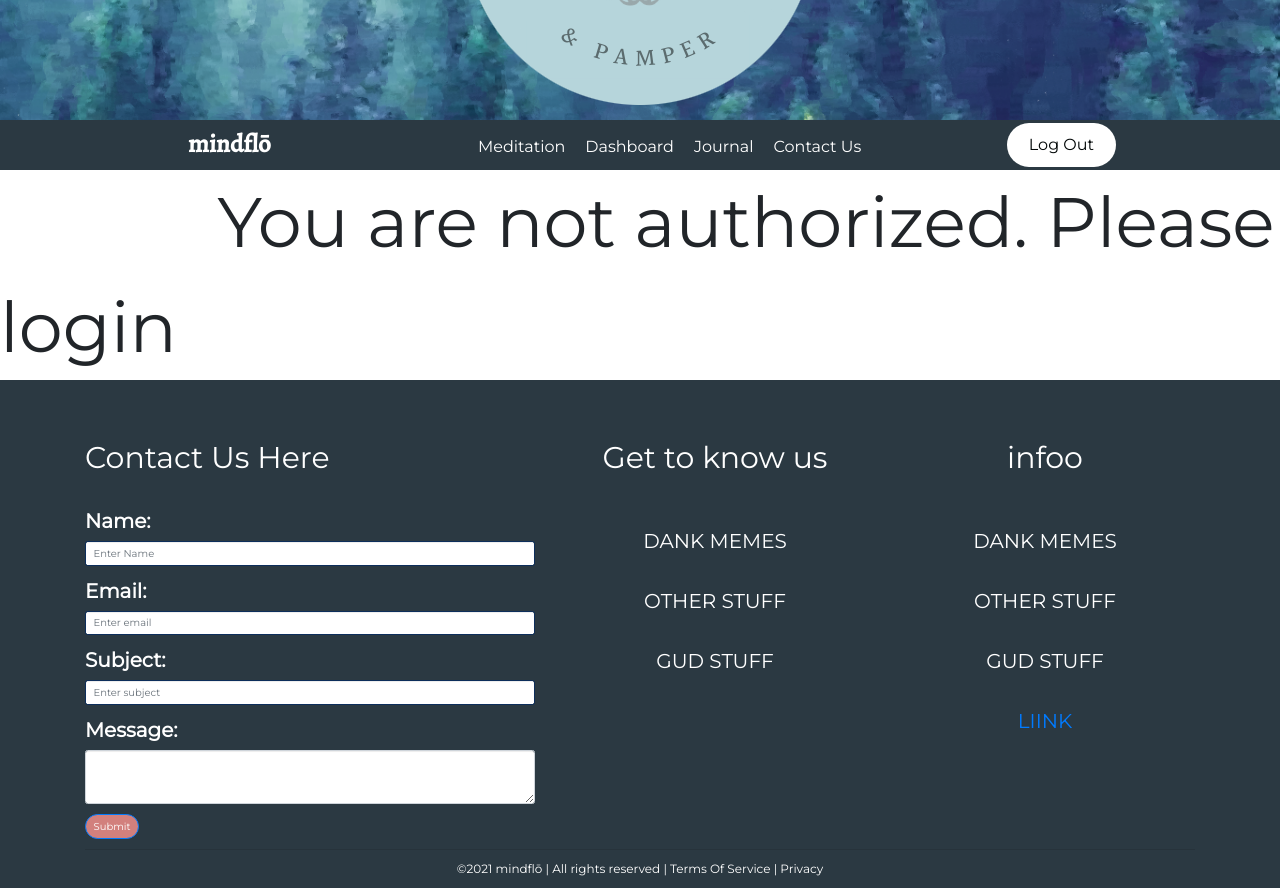
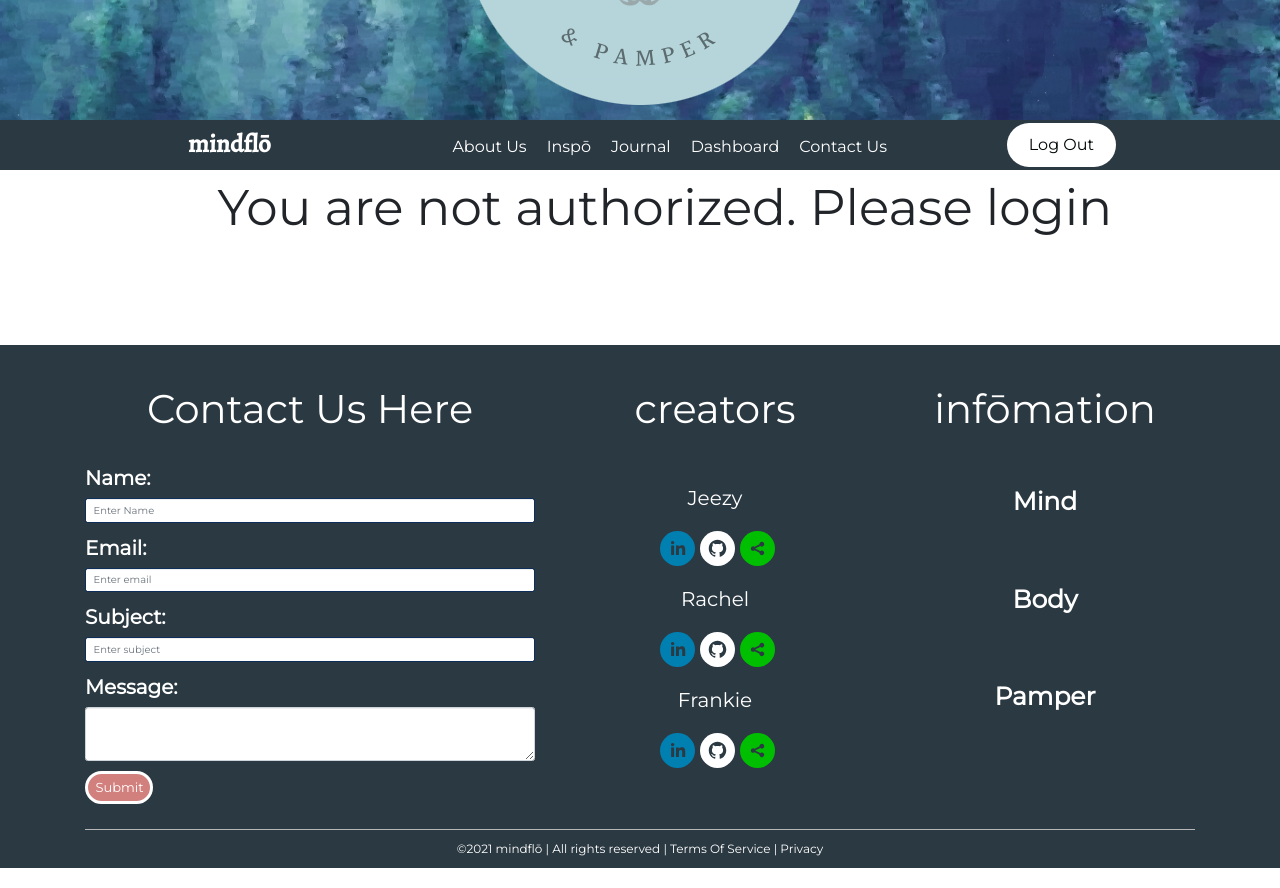
Before and after one commit to youjmi/mindflo, a React (Create React App) app in the folder client/: page / in a window 1280 px wide. Shown: the part 260-1148 px from the top of the page. Built offline with nearby package versions, Linux system fonts and the light colour scheme; no server answers; sample sign-in values are in the browser's storage.

Commit message:
working on final touches/functionality

```diff
--- a/client/src/components/ContactForm/style.css
+++ b/client/src/components/ContactForm/style.css
@@ -4,8 +4,27 @@ button.contactBtn.btn.btn-primary{
     margin: 0;
     position: relative;
     border-radius: 50px;
-    width: 12%;
+    width: 15%;
     height: 15%;
+    border: 3px solid white;
+    font-size: 13px;
+
+
+
+  }
+
+  .contactBtn:hover{
+    /* background-color: white;
+    border-radius: 50%;
+    border: 3px solid white; */
+    transition-duration: 0.4s;
+    transform: scale(1.1);
+    transition: all 0.2s ease-in-out;
+    /* background-color: #b6d5db; */
+    border-radius : 50px;
+    text-decoration:none;
+    font-size: 15px;
+
   }
 
   input#formBasicEmail.form-control {
--- a/client/src/components/Dropdown/index.js
+++ b/client/src/components/Dropdown/index.js
@@ -1,5 +1,5 @@
 import React, { useState, useEffect } from "react";
-import { Form, InputGroup, FormControl,  } from "react-bootstrap"
+import { Form, InputGroup, FormControl, Button  } from "react-bootstrap"
 import API from "../../utils/dashboard"
 import "./style.css";
 
@@ -194,9 +194,9 @@ const Dropdown = () => {
                             value={isMood}
                         />
                     </InputGroup>
-                    <button className="" style={{fontSize:12}}  onClick={submitDashboard}  > {/*onClick={this.onButtonClick}*/}
+                    <Button className="" style={{fontSize:12}}  onClick={submitDashboard}  > {/*onClick={this.onButtonClick}*/}
                    Submit
-                   </button>
+                   </Button>
                 </div>
                 : <> </>}
             { isSelected == "pamper" ?
--- a/client/src/components/Footer/footer.js
+++ b/client/src/components/Footer/footer.js
@@ -6,80 +6,79 @@ import Row from "../Row"
 import Col from "../Col"
 import "./style.css"
 import Contact from "../ContactForm"
+import { SocialIcon } from "react-social-icons"
+
+
+
 const Footer = () => {
 
 
 
 
     return (
-        // <div className="footer" style={{textAlign: "center"}}>
-        //     <h1>FOOTER</h1>
-        // </div>
+        <>
 
-        // <div className="footer mt-5">
-        //     <Row className ="footerRow container">
-
-        //         <Col className="footerCol1 container" size="md-8">
-        //             <h1 className="footerTitle">Information</h1>
-        //             <Link className="footerLink"> About Us</Link>
-        //         </Col>
-
-        //         <Col className="footerCol2 container" size="md-4">
-        //             <div className="footerContact">
-        //             <Link className = "homeTitle" to="contact"></Link>
-        //             <h1 className="footerTitle">Contact Us Here</h1>
-        //             <div>
-        //             <Contact/>
-        //             </div>
-        //             </div>
-        //         </Col>
-        //     </Row>
-        // </div>
-
-        <div className="main-footer">
+            <div className="main-footer footer" >
                 <div className="container">
                     <div className="row">
                         {/* Column1 */}
-            <div className="col mt-5">
-              <h1 className=" footTitle mb-5">Contact Us Here</h1>
-               <Contact/>
+                        <div className="col mt-3">
+                            <h1 className=" footTitle footCol mb-5">Contact Us Here</h1>
+                            <Contact />
+                            <br></br>
                         </div>
                         {/* Column2 */}
-            <div className="col footCol mt-5">
-              <h1 className=" footTitle" >Get to know us</h1>
+                        <div className="col footCol mt-3">
+                            <h1 className=" footTitle" > creators </h1>
                             <br></br>
                             <ui className="list-unstyled">
                                 <br></br>
 
-                <li>DANK MEMES</li>
+                                <li>Jeezy</li>
+                                <div className="divider">
+                                    <SocialIcon target="_blank" className="iconSpace footicon" style={{ height: 35, width: 35 }} url="https://www.linkedin.com/in/young-ji-kim-a764b384/" />
+                                    <SocialIcon className="iconSpace footicon1" target="_blank" bgColor="white" style={{ height: 35, width: 35 }} url="https://github.com/youjmi" />
+                                    <SocialIcon className="footicon" target="_blank" style={{ height: 35, width: 35 }} url="https://youjmi.github.io/react_portfolio/" network="sharethis" label="Jeezy portfolio" />
+                                </div>
+
+                                <li>Rachel</li>
+                                <div className="divider">
+                                    <SocialIcon target="_blank" className="iconSpace footicon" style={{ height: 35, width: 35 }} url="https://www.linkedin.com/in/rachel-wanke-038757b/" />
+                                    <SocialIcon className="iconSpace footicon1" target="_blank" bgColor="white" style={{ height: 35, width: 35 }} url="https://github.com/rwanke14" />
+                                    <SocialIcon className="footicon" target="_blank" style={{ height: 35, width: 35 }} url="https://rwanke14.github.io/reactportfolio/" network="sharethis" label="Rachel portfolio" />
+                                </div>
+
+                                <li>Frankie</li>
+                                <div className="divider">
+                                    <SocialIcon target="_blank" className="iconSpace footicon" style={{ height: 35, width: 35 }} url="https://www.linkedin.com/in/franciscorosado1/" />
+                                    <SocialIcon className="iconSpace footicon1" target="_blank" bgColor="white" style={{ height: 35, width: 35 }} url="https://github.com/Franciscorosado09/" />
+                                    <SocialIcon className="footicon" target="_blank" style={{ height: 35, width: 35 }} url="https://franciscorosado09.github.io/FERPortfolio/" network="sharethis" label="Frankie portfolio" />
+                                </div>
+                            </ui>
+                        </div>
+                        {/* Column3 */}
+                        <div className="col footCol mt-3">
+                            <h1 className=" footTitle">infōmation</h1>
                             <br></br>
-
-                <li>OTHER STUFF</li>
+                            <ui className="list-unstyled">
                                 <br></br>
-
-                <li>GUD STUFF</li>
+                                <li><a className="footLinks" href="https://www.hopkinsmedicine.org/health/wellness-and-prevention/9-benefits-of-yoga" target="_blank">Mind</a>
+                                </li>
+                                <br></br>
+                                <br></br>
+                                <li> <a className="footLinks" href="https://www.healthline.com/nutrition/12-benefits-of-meditation" target="_blank">Body</a>
+                                </li>
+                                <br></br>
+                                <br></br>
+                                <li>     <a className="footLinks" href="https://livehealthonline.com/blog/categories/health-management/health-benefits-taking-time-yourself/#:~:text=Spending%20time%20alone%20can%20also%20heighten%20your%20emotional%20intelligence.&text=You%20have%20more%20time%20to,feel%20the%20way%20you%20do." target="_blank">Pamper</a>
+                                </li>
+                                <br></br>
                                 <br></br>
 
                             </ui>
                         </div>
-            {/* Column3 */}
-            <div className="col footCol mt-5">
-              <h1  className=" footTitle">infoo</h1>
-              <br></br>
-              <ui className="list-unstyled">
-                  <br></br>
-                <li>DANK MEMES</li>
-                <br></br>
-                <li>OTHER STUFF</li>
-                <br></br>
-                <li>GUD STUFF</li>
-                <br></br>
-
-                <Link className = "homeTitle" to="contact">LIINK</Link>
-              </ui>
                     </div>
-          </div>
-          <hr />
+                    <hr className="footDivider" />
                     <div className="row footCol">
                         <p className="col-sm">
                             &copy;{new Date().getFullYear()} mindflō | All rights reserved |
@@ -88,6 +87,10 @@ const Footer = () => {
                     </div>
                 </div>
             </div>
+
+        </>
+
+
 
 
 
--- a/client/src/components/Footer/style.css
+++ b/client/src/components/Footer/style.css
@@ -10,9 +10,9 @@
     justify-content: center;   */
     background-color: #2b3942;
     color: white;
-    margin-top:auto;
-    padding-bottom: 10px;
-    display: block;
+    margin-top: 100px;
+    /* padding-bottom: 10px;
+    display: block; */
 
 }
 
@@ -71,9 +71,77 @@ button.contactBtn.btn.btn-primary{
  }
 
  .footTitle{
-font-size: 30px;
+font-size: 40px;
  }
 
  .footCol{
     text-align: center;
  }
+
+hr{
+
+    height: 1px;
+    background-color: #ccc;
+    border: none;
+}
+
+
+.iconSpace,.footicon{
+    margin-left: 5px;
+    }
+
+    .footicon:hover{
+
+      background-color: white;
+      border-radius: 50%;
+      border: 3px solid white;
+      transition-duration: 0.4s;
+      transform: scale(1.2);
+    }
+
+    .footicon1:hover{
+
+      background-color: black;
+      border-radius: 50%;
+      border: 3px solid white;
+      transition-duration: 0.4s;
+      transform: scale(1.2);
+    }
+
+    .divider{
+
+margin: 15px 0 15px  0;
+/* display:inline-block; */
+    }
+
+
+  a.footLinks{
+    color : #fff;
+    cursor: pointer;
+    font-size: 25px;
+    font-weight:bold;
+    text-decoration: none;
+
+
+  }
+  a.footLinks:hover {
+    /* transition: all 0.2s ease-in-out;
+    color: #b6d5db;
+    text-decoration:none;
+    font-size: 26px;
+    transition-duration: 0.4s;
+    transform: scale(1.2);
+   */
+
+   transition-duration: 0.4s;
+   transform: scale(1.1);
+   transition: all 0.2s ease-in-out;
+   color: #b6d5db;
+
+   /* background-color: #b6d5db; */
+   /* border-radius : 50px; */
+   text-decoration:none;
+   font-size: 27px;
+   /* font-size: 15px; */
+
+  }
--- a/client/src/components/Navbar2/NavbarElements.js
+++ b/client/src/components/Navbar2/NavbarElements.js
@@ -123,6 +123,7 @@ cursor: pointer;
 
 export const NavItem = styled.li
   `
+
 height: 20px;
 `
 
@@ -137,6 +138,7 @@ color: #fff;
     height: 100%
     cursor: pointer;
     font-family: "Montserrat", sans-serif;
+
     $:active {
       border-bottom: 3px solid #01bf71
     }
--- a/client/src/components/Navbar2/index.js
+++ b/client/src/components/Navbar2/index.js
@@ -44,22 +44,25 @@ const Navigation = ({ toggle }) => {
             <>
             <NavMenu>
               <NavItem>
-                <NavLinks to="meditation" smooth={true} duration={500} >Meditation</NavLinks>
+                <NavLinks to="about" smooth={true} duration={500} >About Us</NavLinks>
+              </NavItem>
+              <NavItem>
+                <NavLinks to="meditation" smooth={true} duration={500} >Inspō</NavLinks>
+              </NavItem>
+              <NavItem>
+                <NavLinks to="blog" smooth={true} duration={500}>Journal</NavLinks>
               </NavItem>
               <NavItem>
                 <NavLinks to="dashboard" smooth={true} duration={500}>Dashboard</NavLinks>
               </NavItem>
-              <NavItem>
-                <NavLinks to="blog" smooth={true} duration={500}>Journal</NavLinks>
-              </NavItem>
               {/* <NavItem>
               <NavLinks to ="signup"smooth ={true} duration ={500}>Sign Up</NavLinks>
             </NavItem> */}
-              <NavItem>
+              <NavItem >
                 <NavLinks to="footer" smooth={true} duration={500}>Contact Us</NavLinks>
               </NavItem>
             </NavMenu>
-                   <NavBtn>
+                   <NavBtn >
                    <NavBtnLink onClick={logoutHandler}>Log Out</NavBtnLink>
                  </NavBtn>
                  </>
--- a/client/src/components/Sidebar/index.js
+++ b/client/src/components/Sidebar/index.js
@@ -30,22 +30,27 @@ const Sidebar = ({ isOpen, toggle }) => {
                 <SidebarLogo to="/" style={{ marginBottom: 70, marginTop: 100, marginLeft: 37 }} ><span onClick={toggle}> mindflō </span></SidebarLogo>
             </SidebarItem>
 
-            { pathname === "/login"|| pathname ==="/home" || pathname === "/dashboard" || pathname === "/blog" || pathname === "/meditation" || pathname === "/signup" ? <>  </> :
+            { pathname === "/login"|| pathname ==="/home" || pathname ==="/about" || pathname === "/dashboard" || pathname === "/blog" || pathname === "/meditation" || pathname === "/signup" ? <>  </> :
                 <SidebarWrapper style={{ display: isOpen ? "block" : "none" }}>
                     <SidebarMenu>
+                    <SidebarItem>
+                            <SidebarLink to="about" smooth={true} duration={500} >
+                                <span onClick={toggle}>About Us</span>
+                            </SidebarLink>
+                        </SidebarItem>
                         <SidebarItem>
                             <SidebarLink to="meditation" smooth={true} duration={500} >
-                                <span onClick={toggle}>Meditation</span>
+                                <span onClick={toggle}>Inspō</span>
+                            </SidebarLink>
+                        </SidebarItem>
+                        <SidebarItem>
+                            <SidebarLink to="blog" smooth={true} duration={500} >
+                                <span onClick={toggle}>  Blog</span>
                             </SidebarLink>
                         </SidebarItem>
                         <SidebarItem>
                             <SidebarLink to="dashboard" smooth={true} duration={500} >
                                 <span onClick={toggle}> Dashboard</span>
-                            </SidebarLink>
-                        </SidebarItem>
-                        <SidebarItem>
-                            <SidebarLink to="blog" smooth={true} duration={500} >
-                                <span onClick={toggle}>  Blog</span>
                             </SidebarLink>
                         </SidebarItem>
                         <SidebarItem>
--- a/client/src/components/privatescreen/PrivateScreen.js
+++ b/client/src/components/privatescreen/PrivateScreen.js
@@ -42,7 +42,7 @@ const PrivateScreen = () => {
 // }
 
 return error ? (
-  <span className="error-message" style ={{fontSize: "70px", marginLeft:"17%"}} >{error}</span>
+  <span className="error-message" style ={{fontSize: "50px", marginLeft:"17%"}} >{error}</span>
 ) : (
   <Home/>
 
--- a/client/src/pages/Home.js
+++ b/client/src/pages/Home.js
@@ -57,7 +57,7 @@ function Home(props) {
         <Row>
 
           <Col size="sm-8">
-          <h1 className="homeTitle2">Inspo</h1>
+          <h1 className="homeTitle2">Inspō</h1>
             <h2 className="homeTitle2 mt-5">We’ve provided you a couple videos, music, and photos to find inspiration in you Mind, Body, & Pamper journey</h2>
             <div className="button2">
             <Link className = "homeTitle2Button mt-5" to="/meditation">Learn More</Link>
--- a/client/src/pages/css/home.css
+++ b/client/src/pages/css/home.css
@@ -59,6 +59,7 @@ margin-left: 4%;
 text-align: right;
 display: grid;
 font-family: "Montserrat", sans-serif;
+margin-top: 50px;
 
 /* grid-template-columns: (2, 1fr) */
 
@@ -71,6 +72,7 @@ font-family: "Montserrat", sans-serif;
     text-align: left;
     display: grid;
     font-family: "Montserrat", sans-serif;
+    margin-top: 50px;
 
     /* grid-template-columns: repeat(2, 1fr) */
 
@@ -100,6 +102,7 @@ a.homeTitle2Button{
     color: white;
     border-radius: 50px;
     text-decoration: none;
+    width: 30%;
 
     font-family: "Montserrat", sans-serif;
     margin-top: 0;
@@ -150,6 +153,7 @@ a.homeTitle2Button:hover{
     font-family: "Montserrat", sans-serif;
     color: #b6d5db;
     border-radius : 50px;
+    width: 30%;
     font-size: 27px;
     text-decoration: none;
 }
--- a/package.json
+++ b/package.json
@@ -48,6 +48,7 @@
     "passport-local": "^1.0.0",
     "popper.js": "^1.16.1",
     "react-icons": "^4.2.0",
+    "react-social-icons": "^5.1.1",
     "styled-components": "^5.2.3",
     "uuid": "^8.3.2"
   }
```
Also changed, not shown: 1 other file (tests, documents, lock files or other folders). Lines whose indentation alone changed are shown as unchanged.
